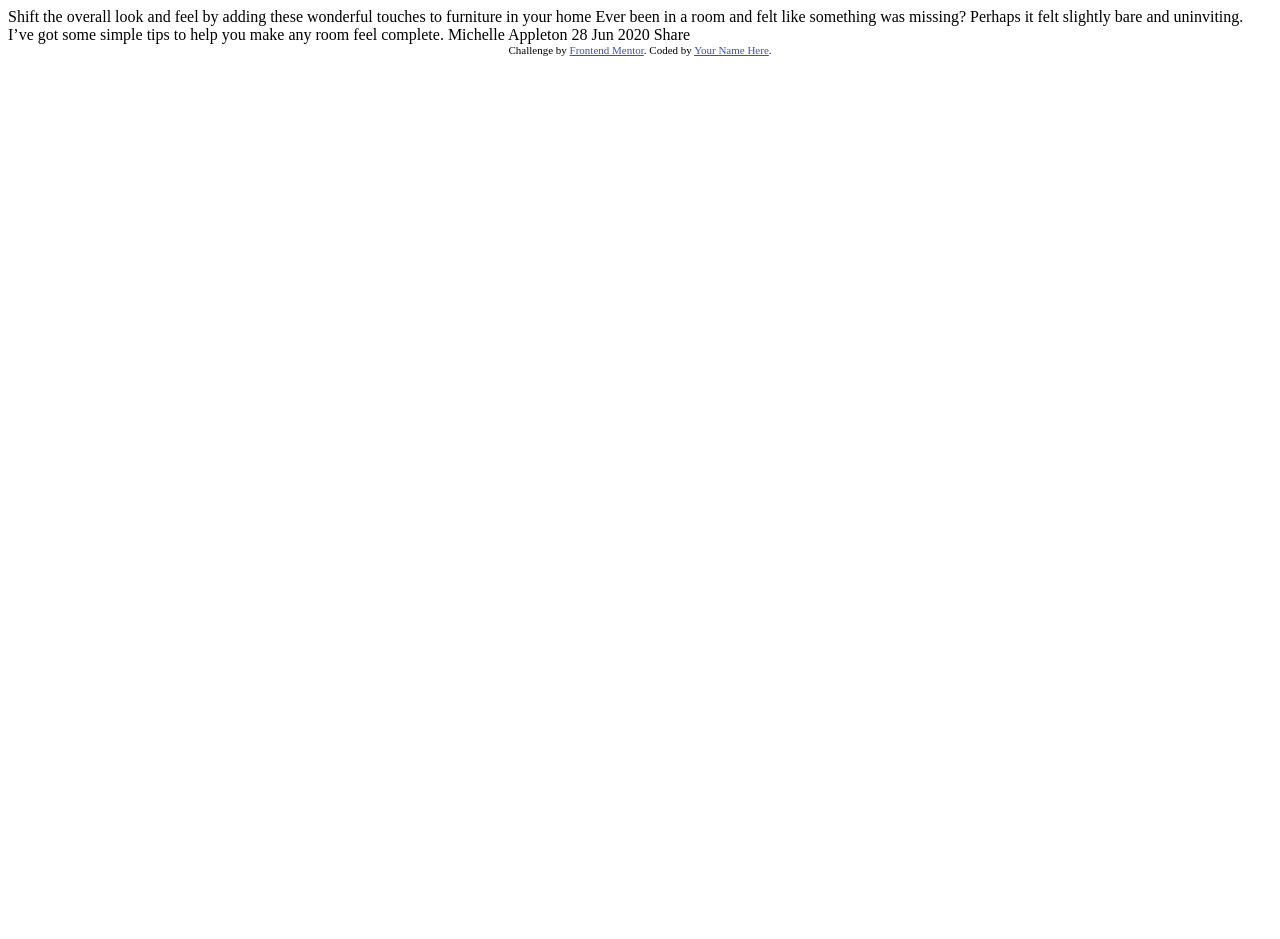
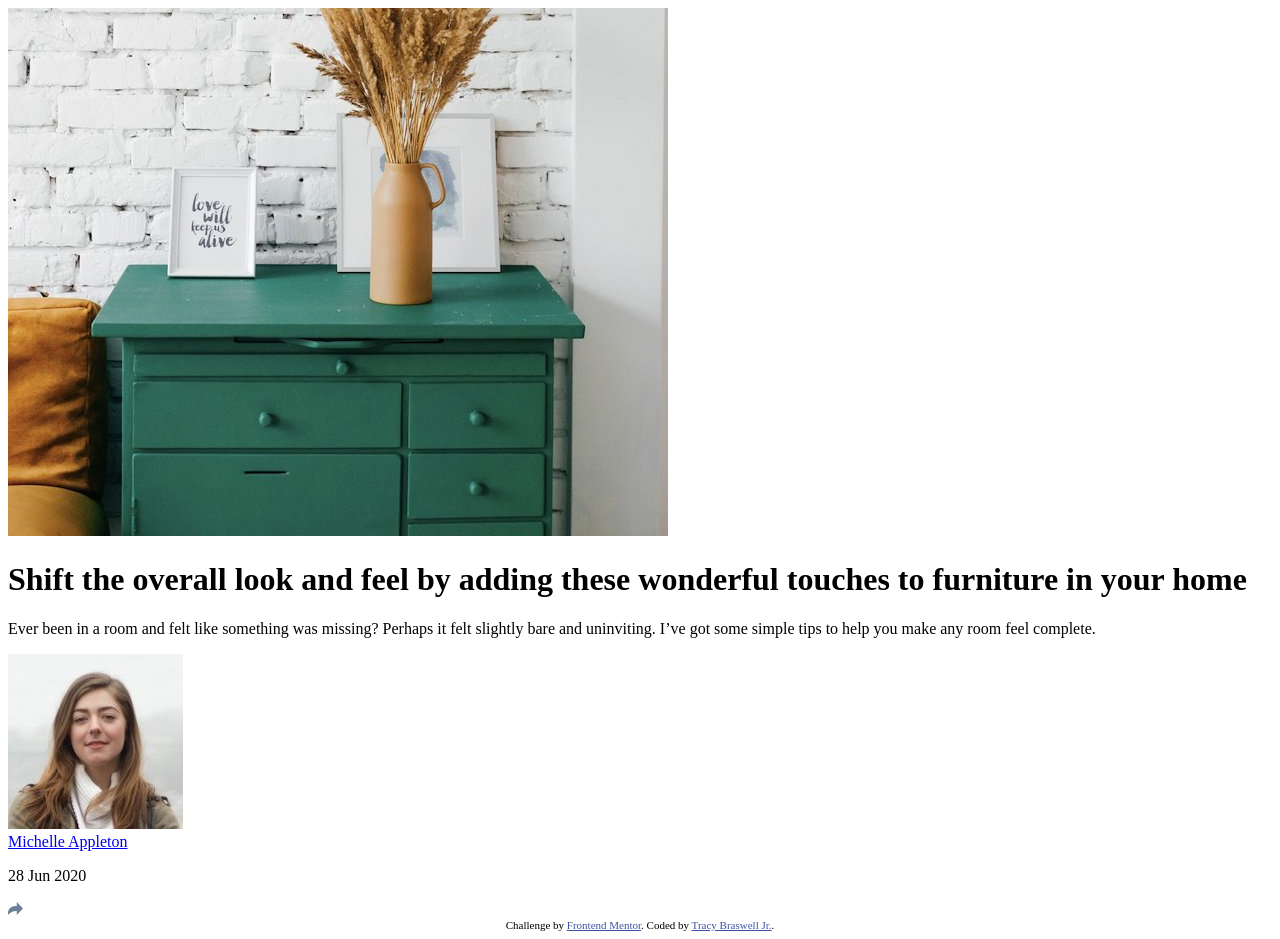
Before and after one commit to TracyB85/Beginner-Project, a plain HTML site: page index.html in a window 1280 px wide. Before the commit the page ends 800 px from the top, so only its background shows below. Drawn offline with Linux system fonts and the light colour scheme.

Commit message:
edited html

```diff
--- a/index.html
+++ b/index.html
@@ -1,36 +1,67 @@
 <!DOCTYPE html>
 <html lang="en">
   <head>
-  <meta charset="UTF-8">
-  <meta name="viewport" content="width=device-width, initial-scale=1.0"> <!-- displays site properly based on user's device -->
+    <meta charset="UTF-8" />
+    <meta name="viewport" content="width=device-width, initial-scale=1.0" />
 
-  <link rel="icon" type="image/png" sizes="32x32" href="./images/favicon-32x32.png">
+
+    <!-- displays site properly based on user's device -->
+
+    <link
+      rel="icon"
+      type="image/png"
+      sizes="32x32"
+      href="./images/favicon-32x32.png"
+    />
 
     <title>Frontend Mentor | Article preview component</title>
 
     <!-- Feel free to remove these styles or customise in your own stylesheet 👍 -->
     <style>
-    .attribution { font-size: 11px; text-align: center; }
-    .attribution a { color: hsl(228, 45%, 44%); }
+      .attribution {
+        font-size: 11px;
+        text-align: center;
+      }
+      .attribution a {
+        color: hsl(228, 45%, 44%);
+      }
     </style>
   </head>
   <body>
+    <div class="article-body-container">
+      <img src="images/drawers.jpg" />
+      <h1>
+        Shift the overall look and feel by adding these wonderful touches to
+        furniture in your home
+      </h1>
 
-  Shift the overall look and feel by adding these wonderful
-  touches to furniture in your home
+      <p>
+        Ever been in a room and felt like something was missing? Perhaps it felt
+        slightly bare and uninviting. I’ve got some simple tips to help you make
+        any room feel complete.
+      </p>
 
-  Ever been in a room and felt like something was missing? Perhaps
-  it felt slightly bare and uninviting. I’ve got some simple tips
-  to help you make any room feel complete.
-
-  Michelle Appleton
-  28 Jun 2020
-
-  Share
+      <section>
+      <img src="images/avatar-michelle.jpg" />
+      <div>
+      <a href="#">Michelle Appleton</a>
+      <p>28 Jun 2020</p>
+      <div>
+      <svg xmlns="http://www.w3.org/2000/svg" width="15" height="13">
+        <path
+          fill="#6E8098"
+          d="M15 6.495L8.766.014V3.88H7.441C3.33 3.88 0 7.039 0 10.936v2.049l.589-.612C2.59 10.294 5.422 9.11 8.39 9.11h.375v3.867L15 6.495z"
+        />
+        <title>Share</title>
+      </svg>
+      </section>
+    </div>
 
     <div class="attribution">
-    Challenge by <a href="https://www.frontendmentor.io?ref=challenge" target="_blank">Frontend Mentor</a>.
-    Coded by <a href="#">Your Name Here</a>.
+      Challenge by
+      <a href="https://www.frontendmentor.io?ref=challenge" target="_blank"
+        >Frontend Mentor</a
+      >. Coded by <a href="#">Tracy Braswell Jr.</a>.
     </div>
   </body>
 </html>
```
Lines whose indentation alone changed are shown as unchanged.
